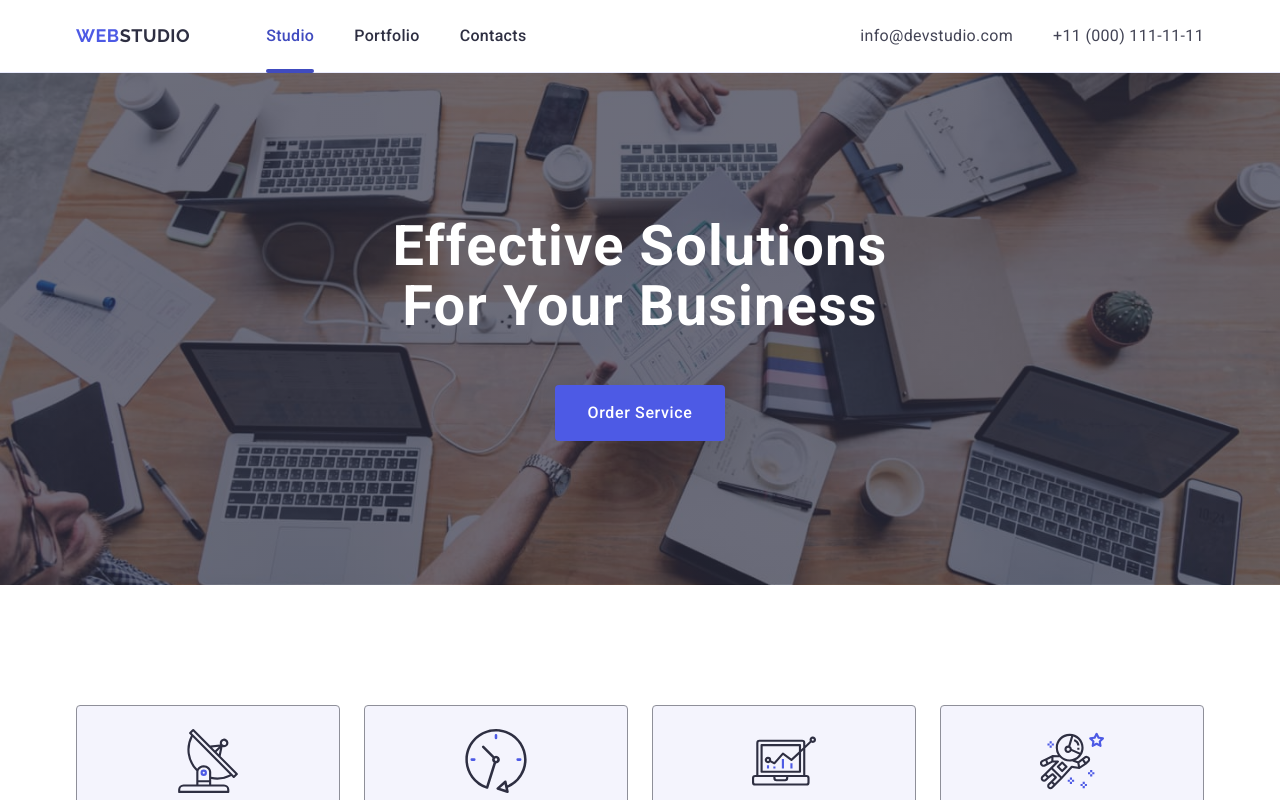
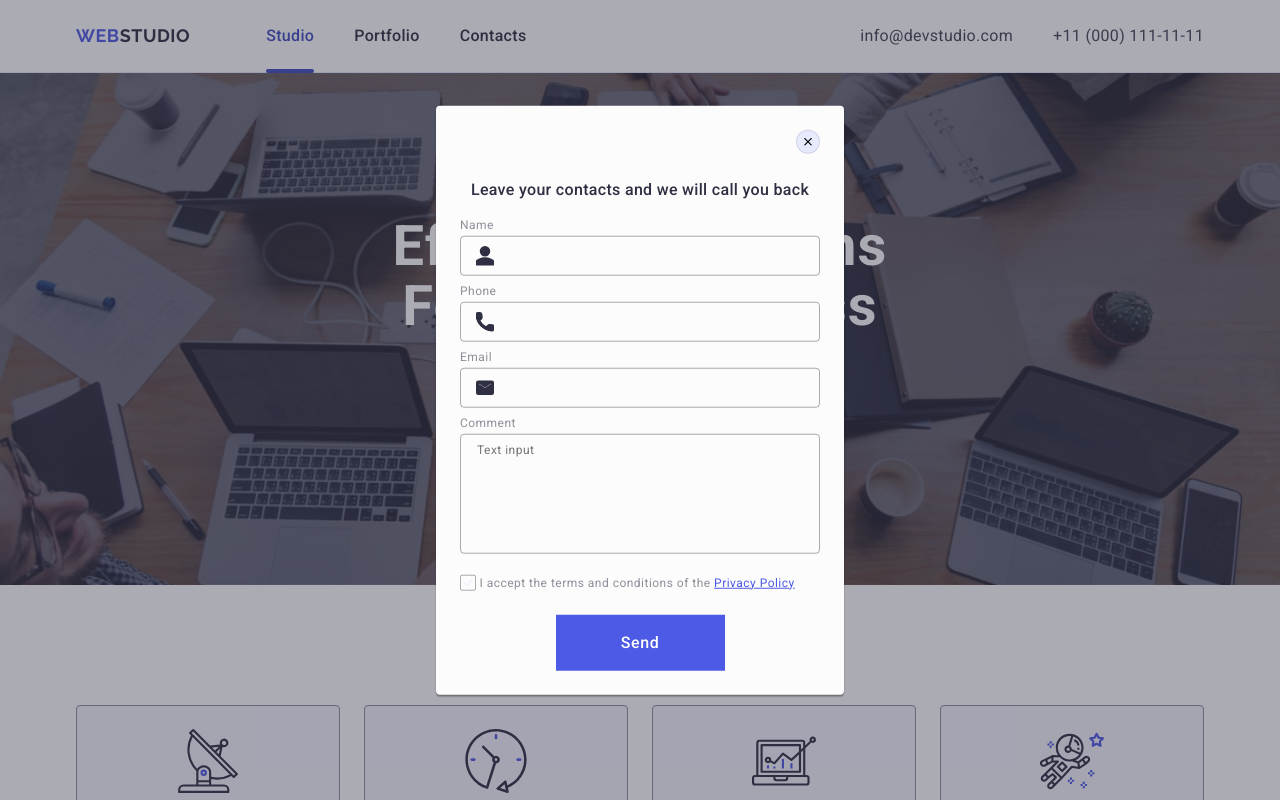
Before and after one commit to IrinaKataytseva/goit-markup-hw-06, a plain HTML site: page index.html in a window 1280 px wide. Shown: the top 800 px of the page. Drawn offline with nearby package versions, Linux system fonts and the light colour scheme.

Commit message:
ostalos kartinki

```diff
--- a/css/styles.css
+++ b/css/styles.css
@@ -887,9 +887,7 @@ box-shadow: 0px 4px 4px 0px rgba(0, 0, 0, 0.15);*/
   justify-content: center;
 
   background-color: rgba(46, 47, 66, 0.4);
-  /* transition: opacity 250ms cubic-bezier(0.4, 0, 0.2, 1),
-    visibility 250ms cubic-bezier (0.4, 0, 0.2, 1); */
-  opacity: 0;
+   opacity: 0;
   visibility: hidden;
   pointer-events: none;
   transition: opacity 250ms cubic-bezier(0.4, 0, 0.2, 1),
@@ -905,19 +903,28 @@ box-shadow: 0px 4px 4px 0px rgba(0, 0, 0, 0.15);*/
   position: absolute;
   top: 50%;
   left: 50%;
-  width: 408px;
-  min-height: 584px;
+  width: 288px;
+  min-height: 623;
+  padding: 16px;
+  padding-top: 72px;
 
   border-radius: 4px;
   background: #fcfcfc;
-  padding: 24px;
-  padding-top: 72px;
+
   transform: translate(-50%, -50%) scale(1);
   box-shadow: 0px 1px 1px rgba(0, 0, 0, 0.14), 0px 1px 3px rgba(0, 0, 0, 0.12),
     0px 2px 1px rgba(0, 0, 0, 0.2);
   transition: transform 250ms cubic-bezier(0.4, 0, 0.2, 1);
 }
 
+@media only screen and (min-width: 768px) {
+  .modal {
+    width: 408px;
+  min-height: 584px;
+  padding: 24px;
+  padding-top: 72px;
+  }
+}
 .modal-btn {
   position: absolute;
   top: 24px;
@@ -957,7 +964,7 @@ stroke: rgba(0, 0, 0, 0.10); */
 } */
 
 .modal-caption {
-  width: 360px;
+  width: 256px;
   margin-bottom: 16px;
 
   color: #2e2f42;
@@ -968,6 +975,12 @@ stroke: rgba(0, 0, 0, 0.10); */
   line-height: 1.5; /* 150% */
   letter-spacing: 0.02em;
 }
+@media only screen and (min-width: 768px) {
+  .modal-caption {
+    width: 360px;
+  }
+}
+
 .form-wrapper {
   margin-bottom: 8px;
 }
--- a/index.html
+++ b/index.html
@@ -522,8 +522,8 @@
     </footer>
 
     <!-- Modal window -->
-    <div class="backdrop">
-      <div class="modal hide">
+    <div class="backdrop is-open">
+      <div class="modal">
         <button class="modal-btn" type="button" aria-label="Modal close button">
           <svg class="modal-btn-icon" width="8" height="8">
             <use href="./images/icons.svg#icon-close" />
```
